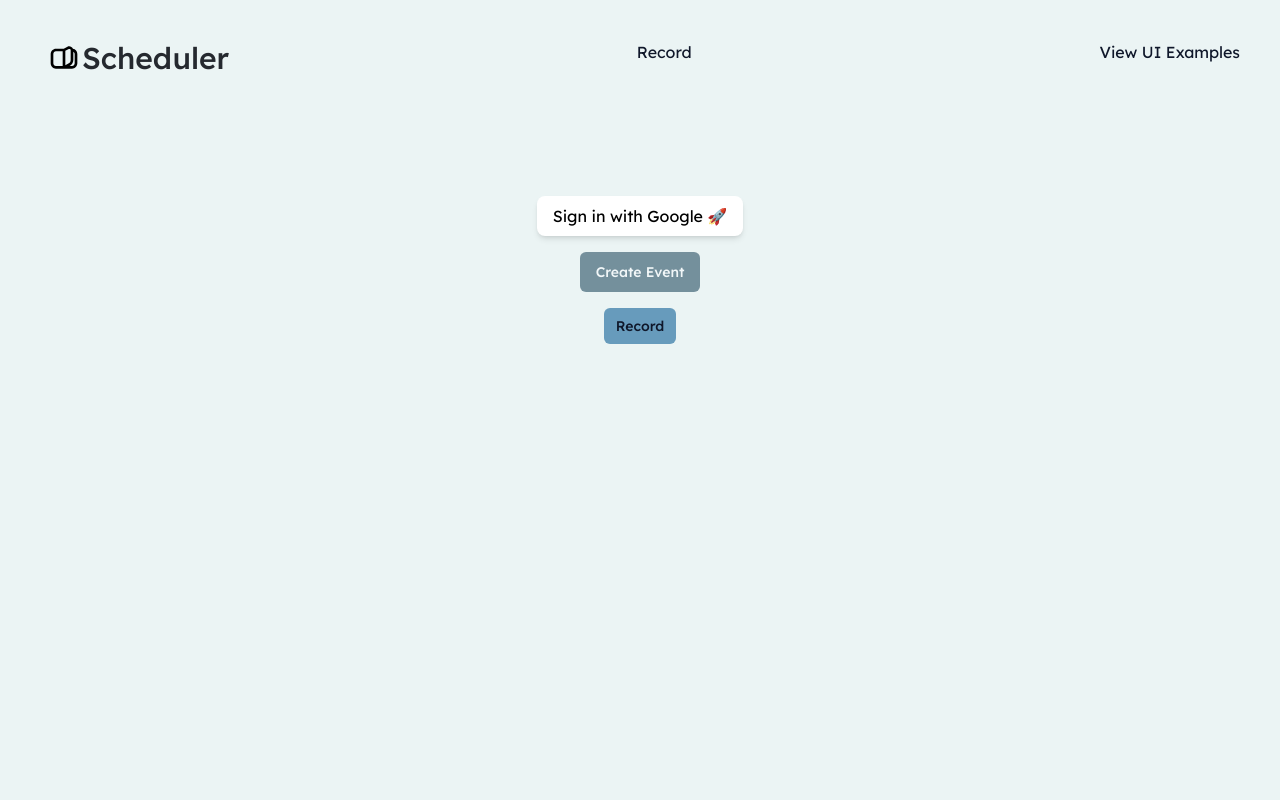
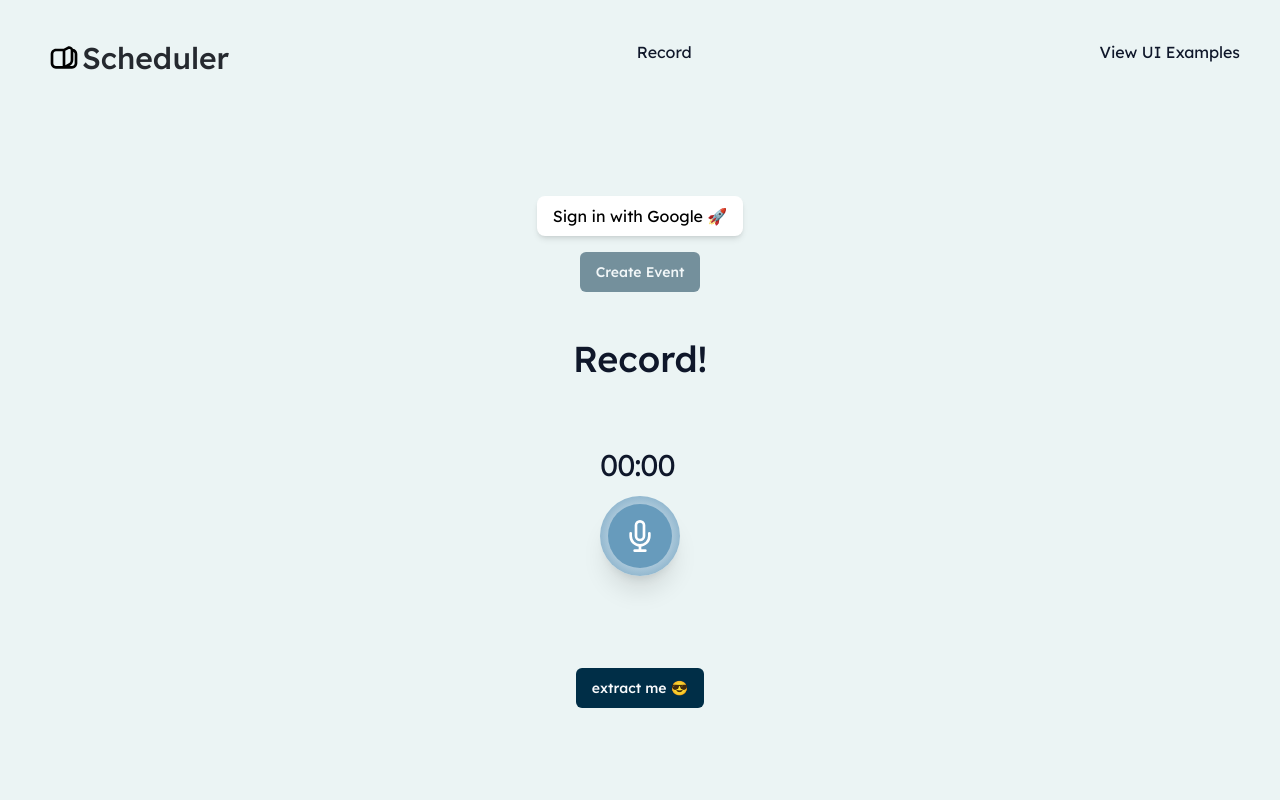
Before and after one commit to 1851-labs/scheduler, a Next.js app in the folder App/: page / in a window 1280 px wide. Shown: the top 800 px of the page. Built offline with nearby package versions, Linux system fonts and the light colour scheme; no server answers.

Commit message:
working flow

```diff
--- a/App/components/pages/home/Banner.tsx
+++ b/App/components/pages/home/Banner.tsx
@@ -14,6 +14,9 @@ import { Button } from "@/components/shadcn/Button";
 
 import Link from "next/link";
 
+import { Mic } from "react-feather";
+import { start } from "repl";
+
 const Banner = () => {
   const numIdeas = useQuery(api.ideas.getAppIdeas);
   const makeIdea = useAction(api.ideas.makeAppIdea);
@@ -27,25 +30,12 @@ const Banner = () => {
   const [accessToken, setAccessToken] = useState<string | null>(null);
   const [events, setEvents] = useState<any[]>([]);
 
-  const handleMakeIdea = async () => {
-    if (!isLoading) {
-      setIsLoading(true);
-      ReactPixel.trackCustom("user-generate-app-idea");
-      const callBackend = async () => {
-        try {
-          const result: any = await makeIdea();
-          setResults([...results, result]);
-          setIsLoading(false);
-          setAppName(result.name);
-          setAppDescription(result.description);
-          setPromptCount((prevCount) => prevCount + 1);
-        } catch (error) {
-          console.error(error);
-        }
-      };
-      void callBackend();
-    }
-  };
+  const [title, setTitle] = useState("Record!");
+  const [mediaRecorder, setMediaRecorder] = useState(null);
+  const [isRunning, setIsRunning] = useState(false);
+  const [totalSeconds, setTotalSeconds] = useState(0);
+
+  const [transcript, setTranscript] = useState<string | null>(null);
 
   const googleLogin = useGoogleLogin({
     onSuccess: async (tokenResponse) => {
@@ -130,18 +120,33 @@ const Banner = () => {
       console.error("Access token is missing. Please log in first.");
       return;
     }
+    try {
+      const result = await handleExtractTranscript();
+      if (result) {
+        const { date, time, description, name } = result;
 
-    // Define the event details
+        console.log(
+          "date",
+          new Date(new Date(date).getTime() + 60 * 60 * 1000).toISOString()
+        );
+        console.log(new Date(`${date} ${time}`).toISOString());
+
+        const startDateTime = new Date(`${date} ${time}`).toISOString(); // Convert to ISO format
+        const endDateTime = new Date(
+          new Date(date).getTime() + 60 * 60 * 1000
+        ).toISOString();
+
         const event = {
-      summary: "Sample Event 3",
-      location: "221B Baker Street, London, UK",
-      description: "This is an event created via Google Calendar API.",
+          summary: name,
+          location: "", // TODO: add location if available
+          description: description,
           start: {
-        dateTime: "2024-09-11T09:00:00-07:00",
+            dateTime: endDateTime,
+            timeZone: "UTC", // TODO: Adjust timezone
           },
           end: {
-        dateTime: "2024-09-11T10:00:00-07:00",
-        timeZone: "America/Los_Angeles",
+            dateTime: startDateTime,
+            timeZone: "UTC",
           },
           reminders: {
             useDefault: false,
@@ -152,7 +157,6 @@ const Banner = () => {
           },
         };
 
-    try {
         // Send the request to create the event using fetch
         const response = await fetch(
           "https://www.googleapis.com/calendar/v3/calendars/primary/events",
@@ -177,16 +181,99 @@ const Banner = () => {
 
         const data = await response.json();
         console.log("Event created:", data.htmlLink);
+      }
     } catch (error) {
-      console.error("Error creating event:", error);
+      console.error("Error entering creating event:", error);
+    }
+  };
+
+  const processedTranscript = useAction(api.events.processTranscript);
+  const generatedUploadUrl = useMutation(api.events.generateUploadUrl);
+  const transcribe = useAction(api.events.transcribeAudio);
+
+  async function startRecording() {
+    setIsRunning(true);
+    const stream = await navigator.mediaDevices.getUserMedia({ audio: true });
+    const recorder = new MediaRecorder(stream);
+    let audioChunks: any = [];
+
+    recorder.ondataavailable = (e) => {
+      audioChunks.push(e.data);
+    };
+
+    recorder.onstop = async () => {
+      const audioBlob = new Blob(audioChunks, { type: "audio/mp3" });
+
+      const postUrl = await generatedUploadUrl();
+
+      const result = await fetch(postUrl, {
+        method: "POST",
+        headers: { "Content-Type": "audio/mp3" },
+        body: audioBlob,
+      });
+
+      const { storageId } = await result.json();
+
+      const transcription = await transcribe({ storageId });
+      console.log(transcription.transcript);
+      setTranscript(transcription.transcript);
+    };
+    setMediaRecorder(recorder as any);
+    recorder.start();
+  }
+
+  function stopRecording() {
+    // @ts-ignore
+    mediaRecorder.stop();
+    setIsRunning(false);
+  }
+
+  useEffect(() => {
+    let interval: NodeJS.Timeout;
+
+    if (isRunning) {
+      interval = setInterval(() => {
+        setTotalSeconds((prevTotalSeconds) => prevTotalSeconds + 1);
+      }, 1000);
+    }
+
+    return () => clearInterval(interval);
+  }, [isRunning]);
+
+  function formatRecordingTime(time: number): string {
+    return time < 10 ? `0${time}` : `${time}`;
+  }
+
+  const handleRecordClick = async () => {
+    if (title === "Record!") {
+      setTitle("Recording...");
+      startRecording();
+    } else if (title === "Recording...") {
+      setTitle("Processing...");
+      stopRecording();
+    }
+  };
+
+  const handleExtractTranscript = async () => {
+    try {
+      const result = await processedTranscript({
+        transcript: transcript ?? "",
+      });
+      console.log("Processed Transcript Result:", result);
+      return {
+        date: result.date,
+        time: result.time,
+        description: result.description,
+        name: result.name,
+      };
+    } catch (error) {
+      console.error("Error processing transcript:", error);
     }
   };
 
   return (
-    // <Dashboard>
     <>
       <Header />
-      {/* take these out for now: h-[350px]  md:h-[605px]*/}
       <div className="relative min-h-[350px] md:min-h-[605px] w-full px-4 md:px-6 lg:px-8 xl:px-10 2xl:px-0">
         <div className="relative w-full px-4 md:px-6 lg:px-8 xl:px-10 2xl:px-0 bg-red-200"></div>
         <div className="flex w-full flex-col items-center justify-center mt-20">
@@ -201,12 +288,50 @@ const Banner = () => {
               Create Event
             </Button>
           </div>
-          <div className="mt-4">
+          {/* <div className="mt-4">
             <Link href="/record">
               <Button size="sm" variant="secondary">
                 Record
               </Button>
             </Link>
+          </div> */}
+          <div className=" flex flex-col items-center justify-between">
+            <h1 className="pt-[25px] text-center text-xl font-medium text-dark md:pt-[47px] md:text-4xl">
+              {title}
+            </h1>
+            <div className="relative mx-auto my-16 items-center justify-center">
+              <div className="z-50 flex h-fit w-fit flex-col items-center justify-center">
+                <h2 className="text-[30px] tracking-[-1.0px]">
+                  {formatRecordingTime(Math.floor(totalSeconds / 60))}:
+                  {formatRecordingTime(totalSeconds % 60)}
+                </h2>
+              </div>
+              <div className="mt-2 flex w-fit items-center justify-center gap-[33px] pb-7 md:gap-[77px] ">
+                <button
+                  onClick={handleRecordClick}
+                  className="relative inline-flex h-20 w-20 items-center justify-center rounded-full bg-gradient-radial from-white to-secondary shadow-xl transition-transform hover:scale-105 focus:outline-none focus-visible:ring-2 focus-visible:ring-primary focus-visible:ring-offset-2"
+                >
+                  <div className="absolute h-16 w-16 rounded-full bg-secondary flex items-center justify-center">
+                    {!isRunning ? (
+                      <Mic className="h-8 w-8 text-white" />
+                    ) : (
+                      <Mic className="h-8 w-8 text-white animate-pulse transition" />
+                    )}
+                  </div>
+                </button>
+              </div>
+            </div>
+
+            <div>
+              {transcript && (
+                <div>
+                  <h2>Transcript:</h2>
+                  <p>{transcript}</p>
+                </div>
+              )}
+            </div>
+
+            <Button onClick={handleExtractTranscript}>extract me 😎</Button>
           </div>
           {userProfile && (
             <div className="mt-4 p-4 border border-card rounded shadow">
--- a/App/convex/openai/gpt.ts
+++ b/App/convex/openai/gpt.ts
@@ -301,10 +301,10 @@ const transcriptSchema = z.object({
   description: z.string(),
 });
 const TRANSCRIPT_SYS_PROMPT: PromptTemplate = PromptTemplate.fromTemplate(
-  `You're an expert in natural language processing and information extraction. Your task is to extract specific details from a given text. Be specific in your answers and use common sense. Answer in valid JSON format.`
+  `You're an expert in natural language processing and information extraction. Your task is to extract specific details from a given text. Ensure that time is formatted in ISO 8601 format, e.g., "2024-09-11T09:00:00-07:00". If the year is not specified in the transcript, assume it is 2024. Be specific in your answers and use common sense. Answer in valid JSON format.`
 );
 const TRANSCRIPT_USER_PROMPT: PromptTemplate = PromptTemplate.fromTemplate(
-  `Extract the event details from the following transcript. The details should include the event date and time. Generate an appropriate event name and description based on the provided context. Ensure all fields are present and valid, even if you need to make educated guesses. The response should strictly be in valid JSON format."
+  `Extract the event details from the following transcript. The details should include the date and time of the event. Ensure that time is in ISO 8601 format, e.g., "2024-09-11T09:00:00-07:00". If the year is not specified in the transcript, assume it is 2024. Generate an appropriate event name and description based on the provided context. Ensure all fields are present and valid, even if you need to make educated guesses. The response should strictly be in valid JSON format."
 
 Transcript:
 "{transcript}"`
```
Lines whose indentation alone changed are shown as unchanged.
